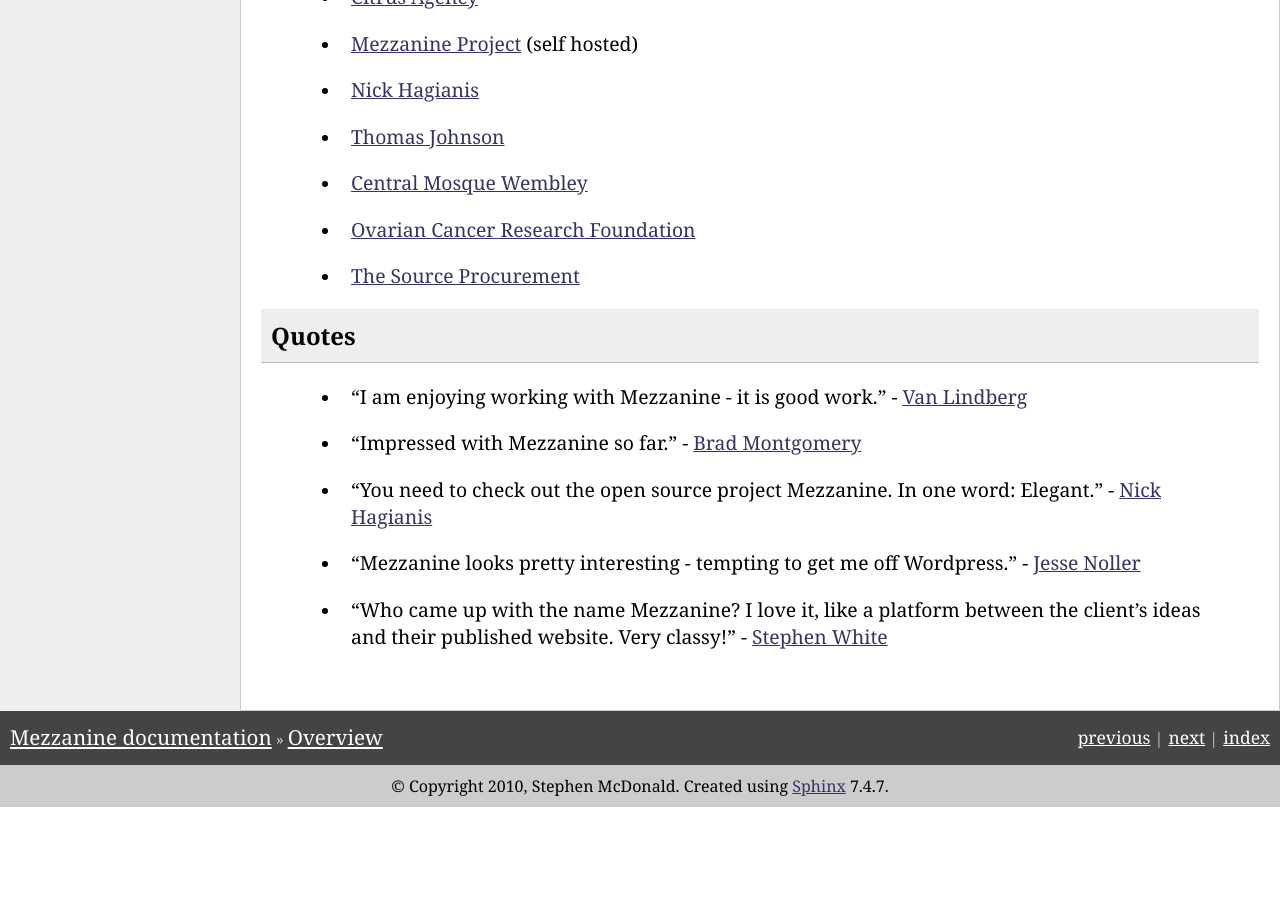
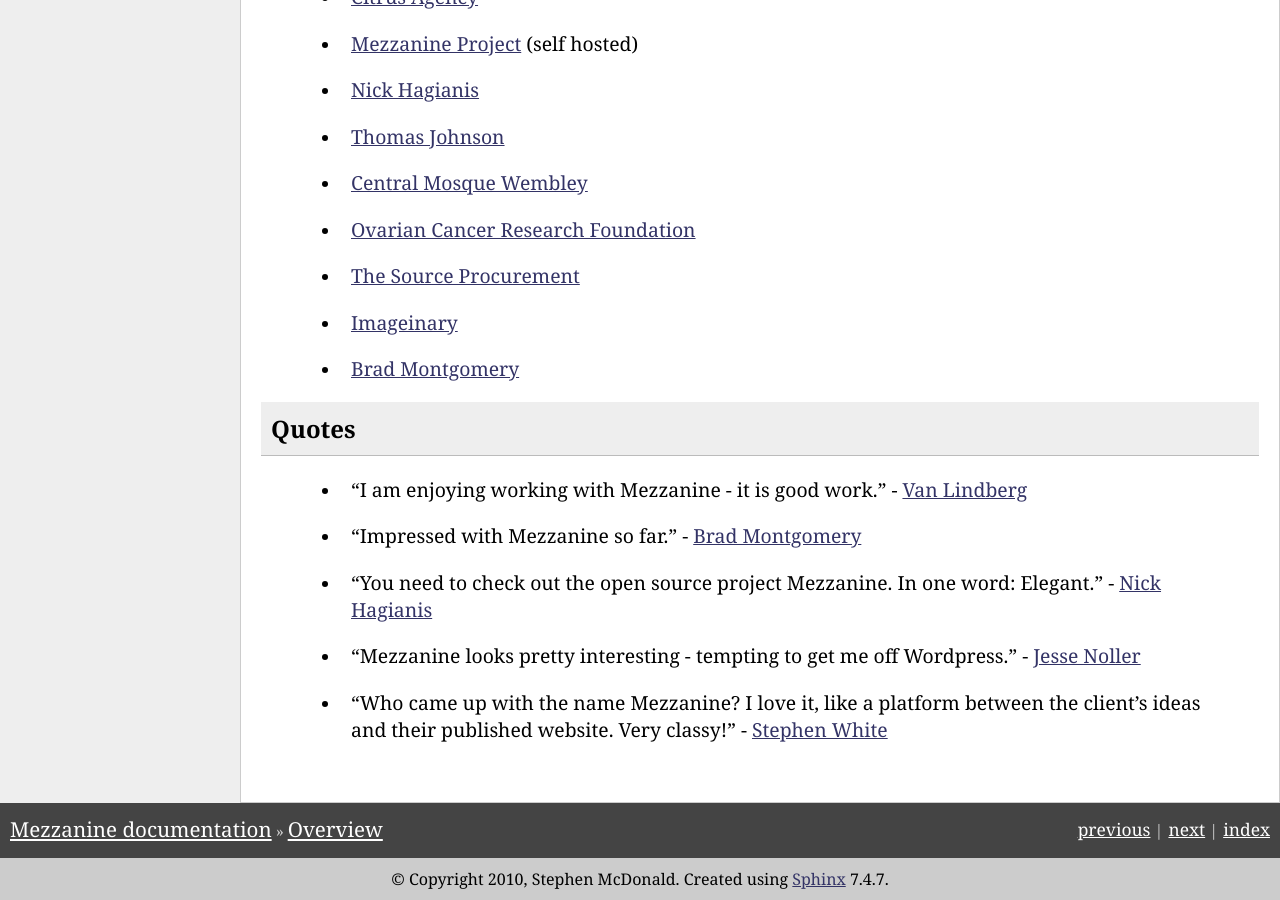
Before and after one commit to stephenmcd/mezzanine, a Sphinx documentation site: the page built from docs/overview.rst, in a window 1280 px wide and 900 px high, scrolled down 3879 px. Built offline with Sphinx 7.4.7, drawn with Linux system fonts in a browser that asks for light colours; the version number could not be read and is left out; before the commit the page ends 4686 px from its top, so only the background shows below that.

```diff
--- a/README.rst
+++ b/README.rst
@@ -124,6 +124,8 @@ Sites Using Mezzanine
   * `Central Mosque Wembley`_
   * `Ovarian Cancer Research Foundation`_
   * `The Source Procurement`_
+  * `Imageinary`_
+  * `Brad Montgomery`_
 
 Quotes
 ======
@@ -168,7 +170,8 @@ Quotes
 .. _`Central Mosque Wembley`: http://wembley-mosque.co.uk/
 .. _`Ovarian Cancer Research Foundation`: http://ocrf.com.au/
 .. _`The Source Procurement`: http://thesource.com.au/
+.. _`Imageinary`: http://imageinary.com/
 .. _`Van Lindberg`: http://www.lindbergd.info/
 .. _`Jesse Noller`: http://jessenoller.com/
 .. _`Stephen White`: http://bitbucket.org/swhite/
-.. _`Brad Montgomery`: http://bradmontgomery.net/
+.. _`Brad Montgomery`: http://blog.bradmontgomery.net/
```
Also changed, not shown: docs/settings.rst (+7 -0 lines).
